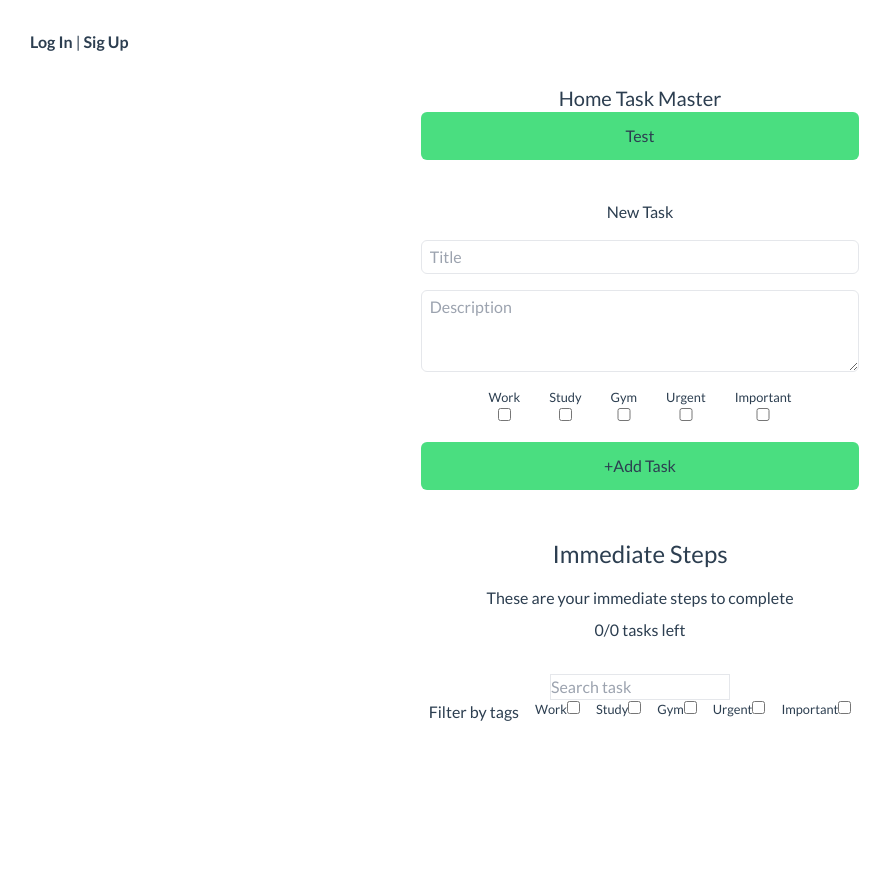
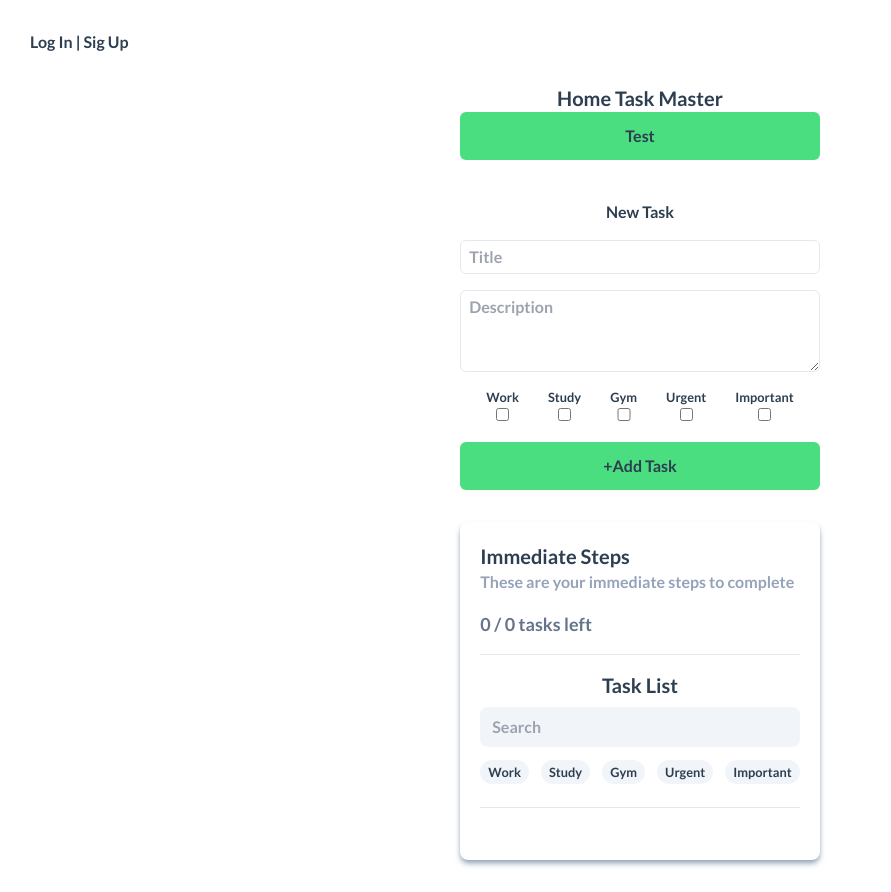
Before and after one commit to luisAriza/todo-vue, a Vue app: page /home in a window 1280 px wide. Shown: the whole page, without its empty margins (0-891 px from the left). Before the commit the page ends 800 px from the top, so only its background shows below. Built offline with nearby package versions, Linux system fonts and the light colour scheme.

Commit message:
Estilos de La lista de tareas

```diff
--- a/src/components/CreateTask.vue
+++ b/src/components/CreateTask.vue
@@ -20,7 +20,6 @@ TaskList
 <script>
 import Test from "@/components/Test.vue";
 import TaskList from "@/components/TaskList.vue";
-import { onUpdated } from "vue";
 
 export default {
 	name: "CreateTask",
@@ -86,9 +85,9 @@ export default {
 		tasksList() {
 			return this.tasksCreated.filter(this.searchFilter)
 		},
-		tasksCompleted() {
+		tasksUncompleted() {
 			return this.tasksCreated.filter((task) => {
-				return task.completed;
+				return !task.completed;
 			}).length;
 		}
 	},
@@ -146,12 +145,13 @@ export default {
 			localStorage.setItem("tasks", JSON.stringify(this.tasksRecords));
 		},
 		noEdit(task, i) {
-			this.tasksCreated[i] = {
-				title: this.cache.title,
-				description: this.cache.description,
-				tags: this.cache.tags
-			}
 			task.edited = false;
+			// this.tasksList[i] = {
+			// 	title: this.cache.title,
+			// 	description: this.cache.description,
+			// 	tags: this.cache.tags
+			// }
+			// localStorage.setItem("tasks", JSON.stringify(this.tasksRecords));
 		},
 		remove(i) {
 			let sizeTaskCreated = this.tasksCreated.length
--- a/src/components/TaskList.vue
+++ b/src/components/TaskList.vue
@@ -1,52 +1,62 @@
 <template lang="pug">
-section.task-list.grid.mt-4.w-full
-	.p-4
-		.mb-2
-			h2.text-2xl.my-4 Immediate Steps
-			p These are your immediate steps to complete
-		.mb-2
-			p {{ this.$parent.tasksCompleted }}/{{ this.$parent.tasksCreated.length }} tasks left
-	.p-2
-		input.searcher.border(type="text", placeholder="Search task", v-model="this.$parent.search")
-		.tags.flex.gap-4
-			p Filter by tags
+section.tasks
+	.info
+		.info__title.text-start
+			p.text-xl.font-bold Immediate Steps
+			p.text-slate-400 These are your immediate steps to complete
+		.info__task-left.text-start.text-lg.my-4
+			p.text-slate-500 {{ this.$parent.tasksUncompleted }} / {{ this.$parent.tasksCreated.length }} tasks left
+	.filter
+		label.text-xl(for="searcher") Task List
+		input.filter__searcher(
+			id="searcher",
+			type="text",
+			placeholder="Search",
+			v-model="this.$parent.search")
+		.filter__tags
 			small(v-for="(tag, i) in this.$parent.tags", :key="i + '0'")
+				input.hidden(
+					type="checkbox",
+					:id="i + '0'",
+					:value="tag",
+					v-model="this.$parent.searchTags")
 				label(:for="i + '0'") {{ tag }}
-				input(type="checkbox", :id="i + '0'", :value="tag", v-model="this.$parent.searchTags")
-	.p-3
-		ul.my-8
-			li.flex.justify-between.w-full.text-blue-500(v-for='(task, i) in this.$parent.tasksList', :key='i' :class="this.$parent.taskClass(task)")
-				span(@click='this.$parent.taskCompleted(task)' :class="this.$parent.taskClass2(task)")
-				span(v-show="!task.edited", @click="edit(task, i)") {{ task.title }}
-				span(v-show="!task.edited", @click="edit(task, i)") {{ task.description }}
-				small(v-show="!task.edited", v-for='tag in task.tags') {{ tag }}
+	.tasks-list
+		ul
+			li(v-for='(task, i) in this.$parent.tasksList', :key='i' :class="this.$parent.taskClass(task)")
+				span(
+					@click='this.$parent.taskCompleted(task)',
+					:class="this.$parent.taskClass2(task)")
+				span(@click="edit(task, i)") {{ task.title }}
+				span(@click="edit(task, i)") V
+				span(v-show="!task.edited", @dblclick="edit(task, i)") {{ task.description }}
+				small(
+					class="tasks-list__tags",
+					v-show="!task.edited",
+					v-for='tag in task.tags') {{ tag }}
 				input(v-show="task.edited"
 					type="text"
 					v-model="task.title"
-					@blur="noEdit(task, i)"
 					@keyup.esc="noEdit(task, i)"
 					@keyup.enter="this.$parent.doneEdit(task, i)")
 				input(v-show="task.edited"
 					type="textarea"
 					v-model="task.description"
-					@blur="noEdit(task, i)"
 					@keyup.esc="noEdit(task, i)"
 					@keyup.enter="this.$parent.doneEdit(task, i)")
 				small(v-show="task.edited", v-for="(tag, j) in this.$parent.tags", :key="j")
+					input(
+						type="checkbox",
+						v-model="task.tags",
+						:id="j",
+						:value="tag")
 					label(:for='j') {{ tag }}
-					input(type="checkbox", v-model="task.tags",	:id="j", :value="tag")
 				span(@click='this.$parent.remove(i)', class="remove")
 </template>
 
 <script>
 export default {
 	name: "TaskList",
-	props: {
-	},
-	data() {
-		return {
-		}
-	},
 	methods: {
 		edit(task, i) {
 			return this.$parent.edit(task, i)
@@ -59,7 +69,42 @@ export default {
 </script>
 
 <style scoped>
-
+.tasks {
+	@apply grid w-full my-8 p-5 rounded-lg shadow-md shadow-slate-400
+}
+.info {
+	@apply border-b
+}
+.filter {
+	@apply py-4 border-b
+}
+.filter__searcher {
+	@apply w-full outline-none rounded-lg bg-slate-100 my-2 px-3 py-2
+}
+.filter__tags {
+	@apply flex justify-center gap-3 my-2
+}
+.filter__tags label {
+	@apply bg-slate-100 rounded-full py-1 px-2
+}
+.filter__tags input:checked ~ label {
+	@apply bg-green-300
+}
+.tasks-list {
+	@apply py-4
+}
+.tasks-list ul {
+	@apply grid gap-1
+}
+.tasks-list ul li {
+	@apply flex justify-between items-center w-full
+}
+.tasks-list__tags {
+	@apply bg-green-300 rounded-full py-1 px-2
+}
+.tasks-list label {
+	@apply bg-slate-100 rounded-full py-1 px-2
+}
 .check {
 	width: 20px;
 	height: 20px;
@@ -72,7 +117,6 @@ export default {
 .checked {
 	@apply text-slate-400 cursor-pointer
 }
-
 .uncheck {
 	width: 20px;
 	height: 20px;
@@ -81,11 +125,9 @@ export default {
 	background-size: cover;
 	background-repeat: no-repeat;
 }
-
 .unchecked {
 	@apply text-slate-900 cursor-pointer
 }
-
 .remove {
 	width: 20px;
 	height: 20px;
--- a/src/index.css
+++ b/src/index.css
@@ -4,4 +4,5 @@
 
 #app {
   font-family: "Lato", sans-serif;
+  font-weight: 600;
 }
--- a/src/views/HomeView.vue
+++ b/src/views/HomeView.vue
@@ -1,6 +1,6 @@
 <template>
   <Navbar />
-  <div class="home grid justify-center w-full">
+  <div class="home">
     <h1 class="text-xl">Home Task Master</h1>
     <CreateTask />
   </div>
@@ -18,3 +18,9 @@ export default {
   }
 }
 </script>
+
+<style scoped>
+.home {
+  @apply grid justify-center w-full
+}
+</style>
```
